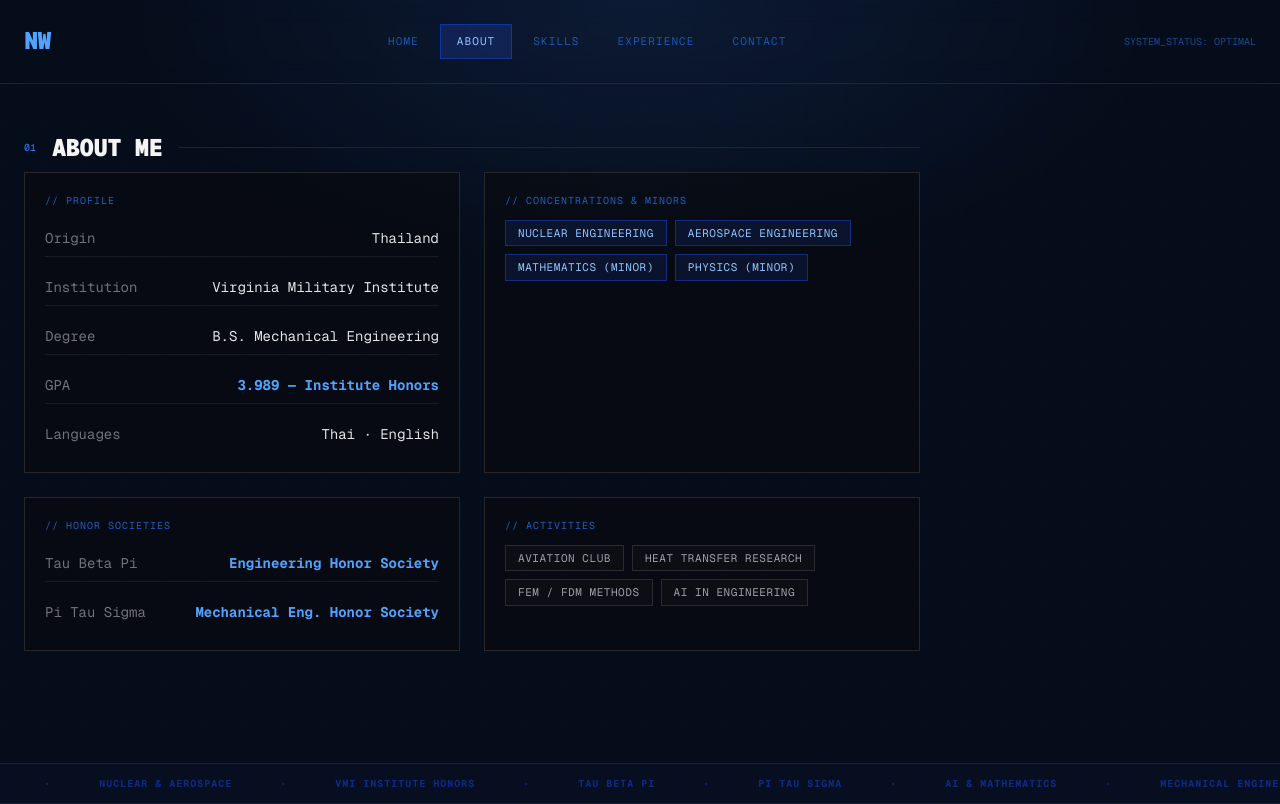
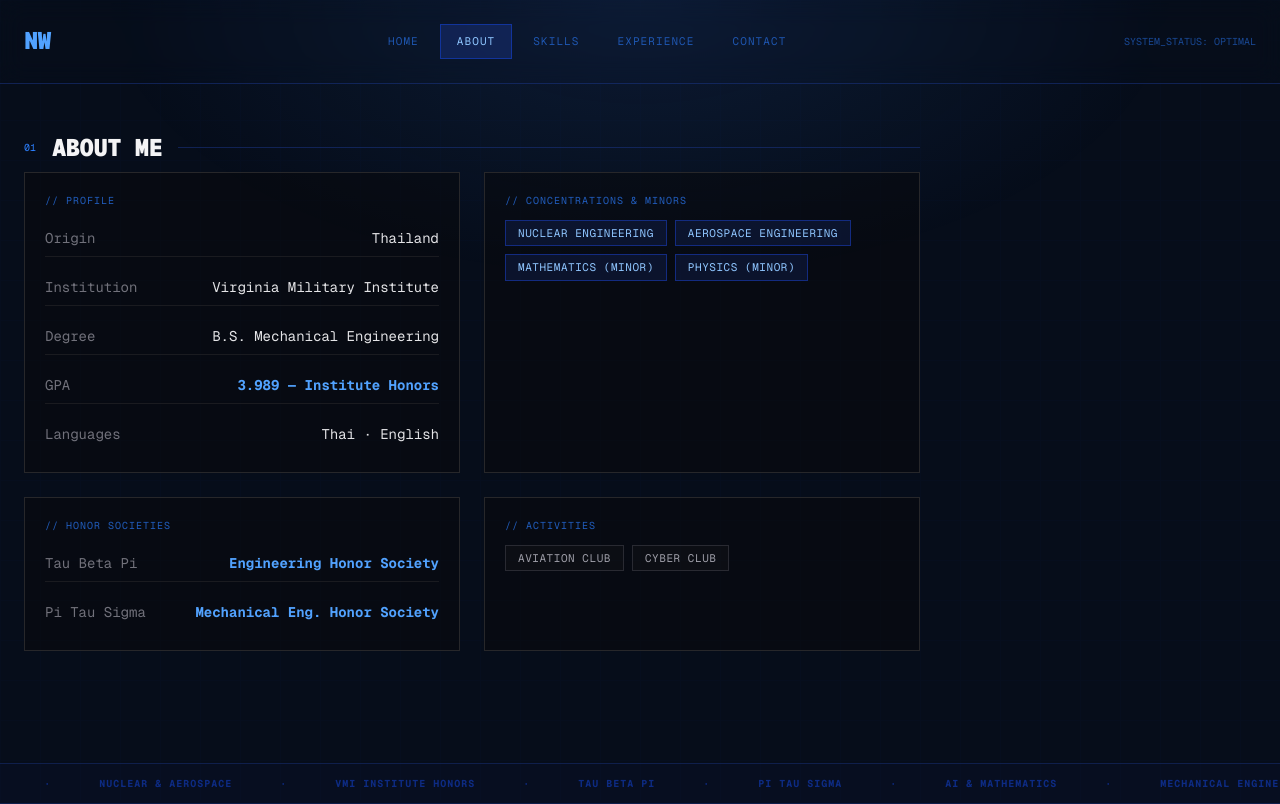
Before and after one commit to kafaak456-prog/nattanan-portfolio_101, a Next.js app: page / in a window 1280 px wide. Both pictures are taken after a click on the button "ABOUT". Built offline with nearby package versions, Linux system fonts and the light colour scheme.

Commit message:
Update activities list in InfoCard component

```diff
--- a/app/page.tsx
+++ b/app/page.tsx
@@ -190,7 +190,7 @@ export default function Home() {
               </InfoCard>
               <InfoCard title="// activities">
                 <div className="flex flex-wrap gap-2 mt-1">
-                  {["Aviation Club", "Heat Transfer Research", "FEM / FDM Methods", "AI in Engineering"].map(t => (
+                  {["Aviation Club", "Cyber Club"].map(t => (
                     <span key={t} className="px-3 py-1 text-[11px] uppercase tracking-wider border border-zinc-700/60 text-zinc-400 bg-zinc-900/40">{t}</span>
                   ))}
                 </div>
```
